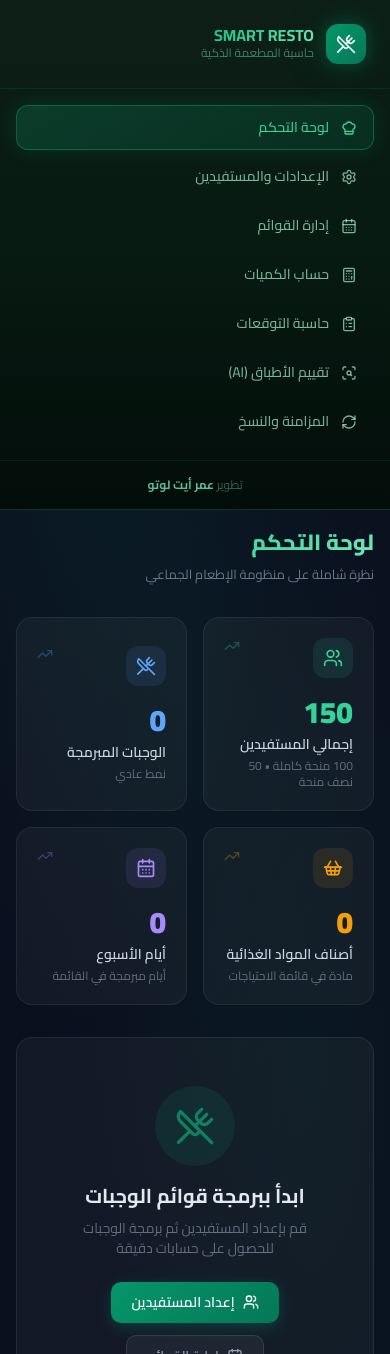
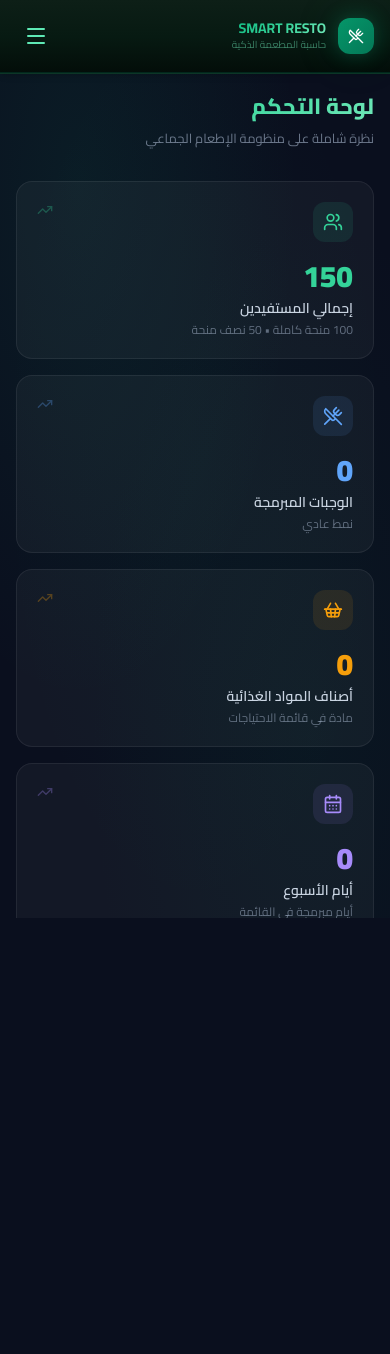
Before and after one commit to umergenerat/SmartResto, a React (Vite) app: page / in a window 390 px wide. After the commit the page ends 918 px from the top, so only its background shows below. Built offline with nearby package versions, Linux system fonts and the light colour scheme; the HTML template or start-up script is replaced by a standard one.

Commit message:
feat: add responsive Sidebar component, Dashboard layout, and global CSS styling with custom theme

```diff
--- a/src/components/Dashboard.tsx
+++ b/src/components/Dashboard.tsx
@@ -70,7 +70,7 @@ export default function Dashboard({ meals, beneficiaries, mode, results, onGoToM
       </div>
 
       {/* Stats Grid */}
-      <div className="grid grid-cols-2 lg:grid-cols-4 gap-4">
+      <div className="grid grid-cols-1 sm:grid-cols-2 lg:grid-cols-4 gap-4">
         {stats.map(({ label, value, sub, icon: Icon, color, bg, onClick }) => (
           <button
             key={label}
--- a/src/components/Sidebar.tsx
+++ b/src/components/Sidebar.tsx
@@ -1,5 +1,5 @@
 import React, { useState, useEffect } from 'react';
-import { UtensilsCrossed, Settings, CalendarDays, Calculator, ScanSearch, ChefHat, Download, RefreshCw, ClipboardList } from 'lucide-react';
+import { UtensilsCrossed, Settings, CalendarDays, Calculator, ScanSearch, ChefHat, Download, RefreshCw, ClipboardList, Menu, X } from 'lucide-react';
 
 type Tab = 'dashboard' | 'config' | 'menu' | 'results' | 'calculator' | 'evaluation' | 'sync';
 
@@ -22,6 +22,7 @@ const navItems = [
 
 export default function Sidebar({ activeTab, setActiveTab, mealsCount, resultsCount }: SidebarProps) {
   const [deferredPrompt, setDeferredPrompt] = useState<any>(null);
+  const [isMobileMenuOpen, setIsMobileMenuOpen] = useState(false);
 
   useEffect(() => {
     const handler = (e: Event) => {
@@ -41,32 +42,47 @@ export default function Sidebar({ activeTab, setActiveTab, mealsCount, resultsCo
     }
   };
 
+  const handleTabClick = (id: Tab) => {
+    setActiveTab(id);
+    setIsMobileMenuOpen(false);
+  };
+
   return (
-    <aside className="sidebar-bg w-full md:w-64 flex flex-col shrink-0 z-10">
-      {/* Logo */}
-      <div className="p-6 border-b border-emerald-900/40">
+    <>
+      <aside className="sidebar-bg w-full md:w-64 flex flex-col shrink-0 z-20 sticky top-0 md:h-screen md:static shadow-md md:shadow-none">
+        {/* Mobile Header & Desktop Logo */}
+        <div className="p-4 md:p-6 border-b border-emerald-900/40 flex items-center justify-between md:justify-center">
           <div className="flex items-center gap-3">
-          <div className="w-10 h-10 rounded-xl flex items-center justify-center glow-emerald"
+            <div className="w-9 h-9 md:w-10 md:h-10 rounded-xl flex items-center justify-center glow-emerald"
                  style={{ background: 'linear-gradient(135deg, #059669, #047857)' }}>
-            <UtensilsCrossed className="w-5 h-5 text-white" />
+              <UtensilsCrossed className="w-4 h-4 md:w-5 md:h-5 text-white" />
             </div>
             <div>
-            <h1 className="text-base font-bold gradient-text leading-none">SMART RESTO</h1>
-            <p className="text-xs mt-0.5" style={{ color: 'rgba(110,231,183,0.5)' }}>حاسبة المطعمة الذكية</p>
-          </div>
+              <h1 className="text-sm md:text-base font-bold gradient-text leading-none">SMART RESTO</h1>
+              <p className="text-[10px] md:text-xs mt-0.5" style={{ color: 'rgba(110,231,183,0.5)' }}>حاسبة المطعمة الذكية</p>
             </div>
           </div>
 
-      {/* Nav */}
+          {/* Hamburger Button for Mobile */}
+          <button
+            className="md:hidden p-2 text-emerald-300 hover:bg-emerald-900/30 rounded-lg transition-colors focus:outline-none"
+            onClick={() => setIsMobileMenuOpen(!isMobileMenuOpen)}
+          >
+            {isMobileMenuOpen ? <X className="w-6 h-6" /> : <Menu className="w-6 h-6" />}
+          </button>
+        </div>
+
+        {/* Navigation - Hidden on mobile unless open */}
+        <div className={`${isMobileMenuOpen ? 'flex' : 'hidden'} md:flex flex-col absolute md:static top-full left-0 right-0 sidebar-bg md:bg-transparent border-b md:border-b-0 border-emerald-900/40 shadow-xl md:shadow-none h-[calc(100vh-73px)] md:h-auto overflow-y-auto`}>
           <nav className="flex-1 p-4 space-y-1">
             {navItems.map(({ id, icon: Icon, label }) => (
               <button
                 key={id}
-            onClick={() => setActiveTab(id)}
+                onClick={() => handleTabClick(id)}
                 className={`nav-item ${activeTab === id ? 'active' : ''}`}
               >
                 <Icon className="w-4 h-4 shrink-0" />
-            <span className="flex-1">{label}</span>
+                <span className="flex-1 text-right">{label}</span>
                 {id === 'menu' && mealsCount > 0 && (
                   <span className="badge-emerald text-xs px-2 py-0.5">{mealsCount}</span>
                 )}
@@ -96,6 +112,16 @@ export default function Sidebar({ activeTab, setActiveTab, mealsCount, resultsCo
               تطوير <span style={{ color: 'rgba(110,231,183,0.8)' }} className="font-bold">عمر أيت لوتو</span>
             </p>
           </div>
+        </div>
       </aside>
+
+      {/* Mobile Overlay */}
+      {isMobileMenuOpen && (
+        <div
+          className="fixed inset-0 bg-black/60 z-10 md:hidden backdrop-blur-sm"
+          onClick={() => setIsMobileMenuOpen(false)}
+        />
+      )}
+    </>
   );
 }
--- a/src/index.css
+++ b/src/index.css
@@ -44,6 +44,10 @@ body {
   -webkit-backdrop-filter: blur(20px);
   border: 1px solid rgba(255, 255, 255, 0.08);
   border-radius: 16px;
+  -webkit-backface-visibility: hidden;
+  backface-visibility: hidden;
+  transform: translate3d(0, 0, 0);
+  -webkit-transform: translate3d(0, 0, 0);
 }
 
 .glass-card-light {
@@ -52,6 +56,10 @@ body {
   -webkit-backdrop-filter: blur(20px);
   border: 1px solid rgba(255, 255, 255, 0.10);
   border-radius: 16px;
+  -webkit-backface-visibility: hidden;
+  backface-visibility: hidden;
+  transform: translate3d(0, 0, 0);
+  -webkit-transform: translate3d(0, 0, 0);
 }
 
 /* Gradient Text */
@@ -409,4 +417,11 @@ body {
     border-right: none;
     border-bottom: 1px solid rgba(16, 185, 129, 0.15);
   }
+
+  .glass-card, .glass-card-light {
+    backdrop-filter: none !important;
+    -webkit-backdrop-filter: none !important;
+    background: #111827 !important;
+    border: 1px solid rgba(255, 255, 255, 0.1) !important;
+  }
 }
```
Lines whose indentation alone changed are shown as unchanged.
